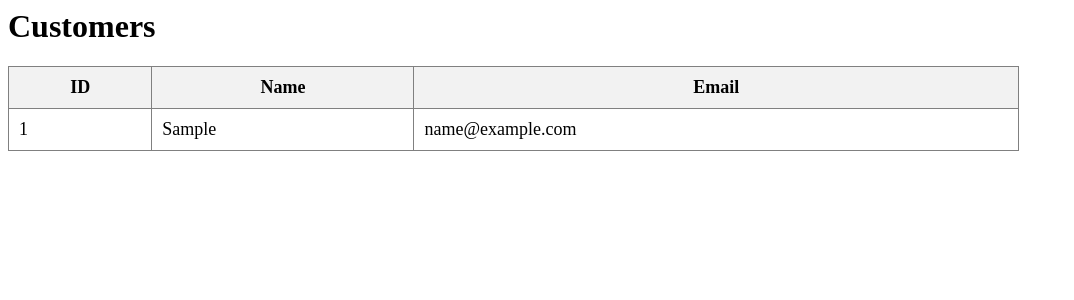
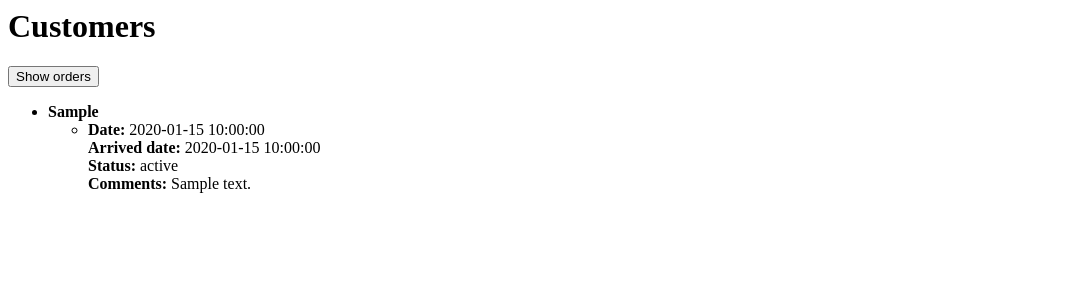
Before and after one commit to LigmaCat/Veikals_21_04_26, a PHP site: template src/views/customer.php in a window 1280 px wide. Shown: the top 300 px of the page, without its empty margins (0-1074 px from the left). Run offline with PHP 8.4, Linux system fonts and the light colour scheme; the template is opened without the code that fills it: most values are stand-ins (such as "Sample title", 1, 10 or a date in 2020).

Commit message:
papildus added that it shows customer and their orders

```diff
--- a/src/views/customer.php
+++ b/src/views/customer.php
@@ -1,23 +1,37 @@
 <h1>Customers</h1>
 
-<table border="1" style="width:80%; font-size:18px; border-collapse: collapse;">
-    <tr style="background:#f2f2f2;">
-        <th style="padding:10px;">ID</th>
-        <th style="padding:10px;">Name</th>
-        <th style="padding:10px;">Email</th>
-    </tr>
+<a href="/customers?with-orders=full">
+    <button type="button">Show orders</button>
+</a>
 
-    <?php foreach ($customers as $row): ?>
-        <tr>
-            <td style="padding:10px;">
-                <?= htmlspecialchars($row['customer_id']) ?>
-            </td>
-            <td style="padding:10px;">
-                <?= htmlspecialchars($row['first_name']) ?>
-            </td>
-            <td style="padding:10px;">
-                <?= htmlspecialchars($row['email']) ?>
-            </td>
-        </tr>
+<ul>
+    <?php foreach ($customers as $customer): ?>
+        <li>
+            <strong>
+                <?= htmlspecialchars($customer['first_name']) ?>
+            </strong>
+
+<!-- ORDERS -->
+<?php if (!empty($customer['orders'])): ?>
+    <ul>
+        <?php foreach ($customer['orders'] as $order): ?>
+            <li>
+                <strong>Date:</strong>
+                <?= htmlspecialchars($order['date'] ?? '') ?><br>
+
+                <strong>Arrived date:</strong>
+                <?= htmlspecialchars($order['arrived_date'] ?? '-') ?><br>
+
+                <strong>Status:</strong>
+                <?= htmlspecialchars($order['status'] ?? '') ?><br>
+
+                <strong>Comments:</strong>
+                <?= htmlspecialchars($order['comments'] ?? '') ?>
+            </li>
+        <?php endforeach; ?>
+    </ul>
+<?php endif; ?>
+
+        </li>
     <?php endforeach; ?>
-</table>
+</ul>
```
Also changed, not shown: public/index.php (+7 -1 lines), src/controllers/CustomerController.php (+32 -6 lines).
